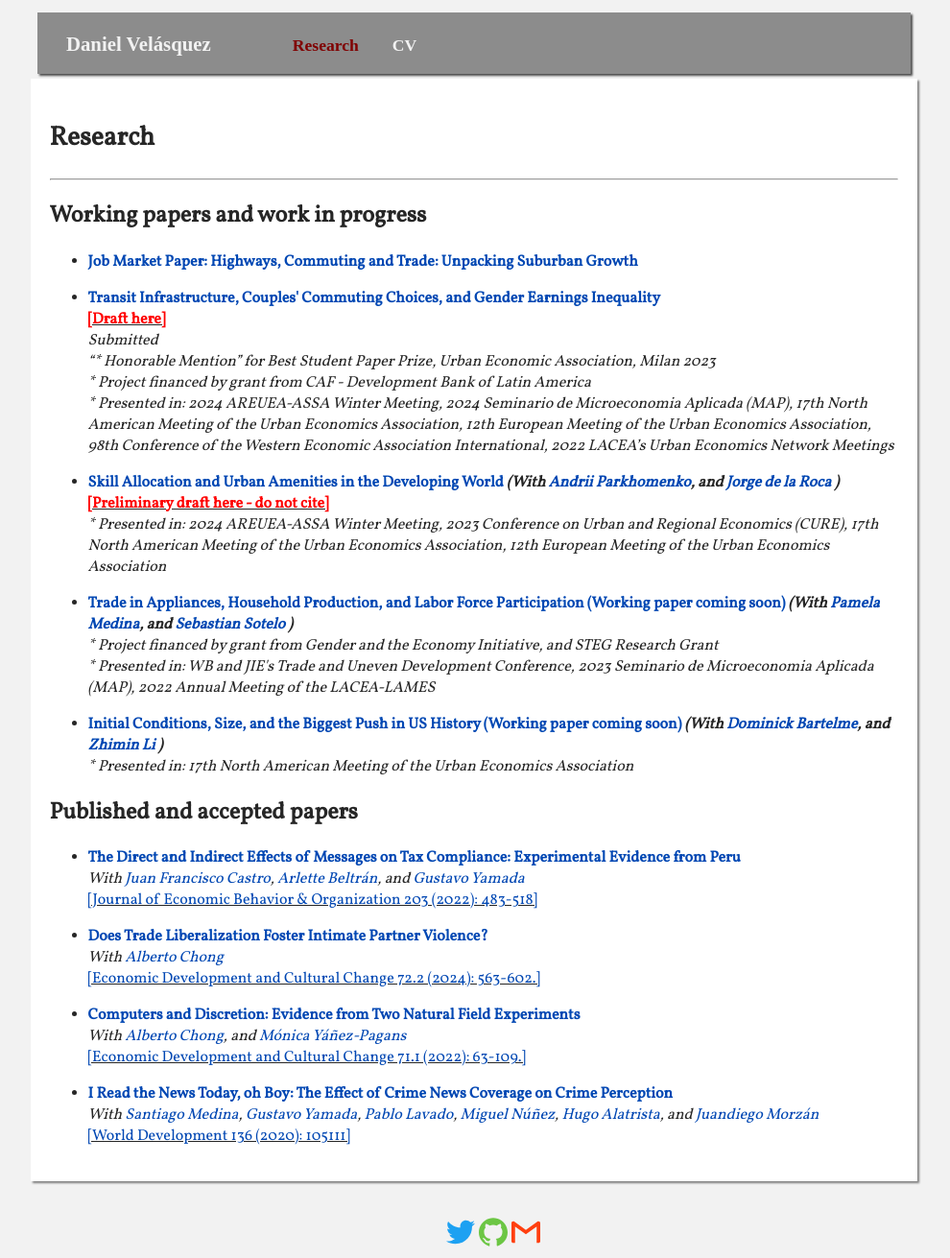
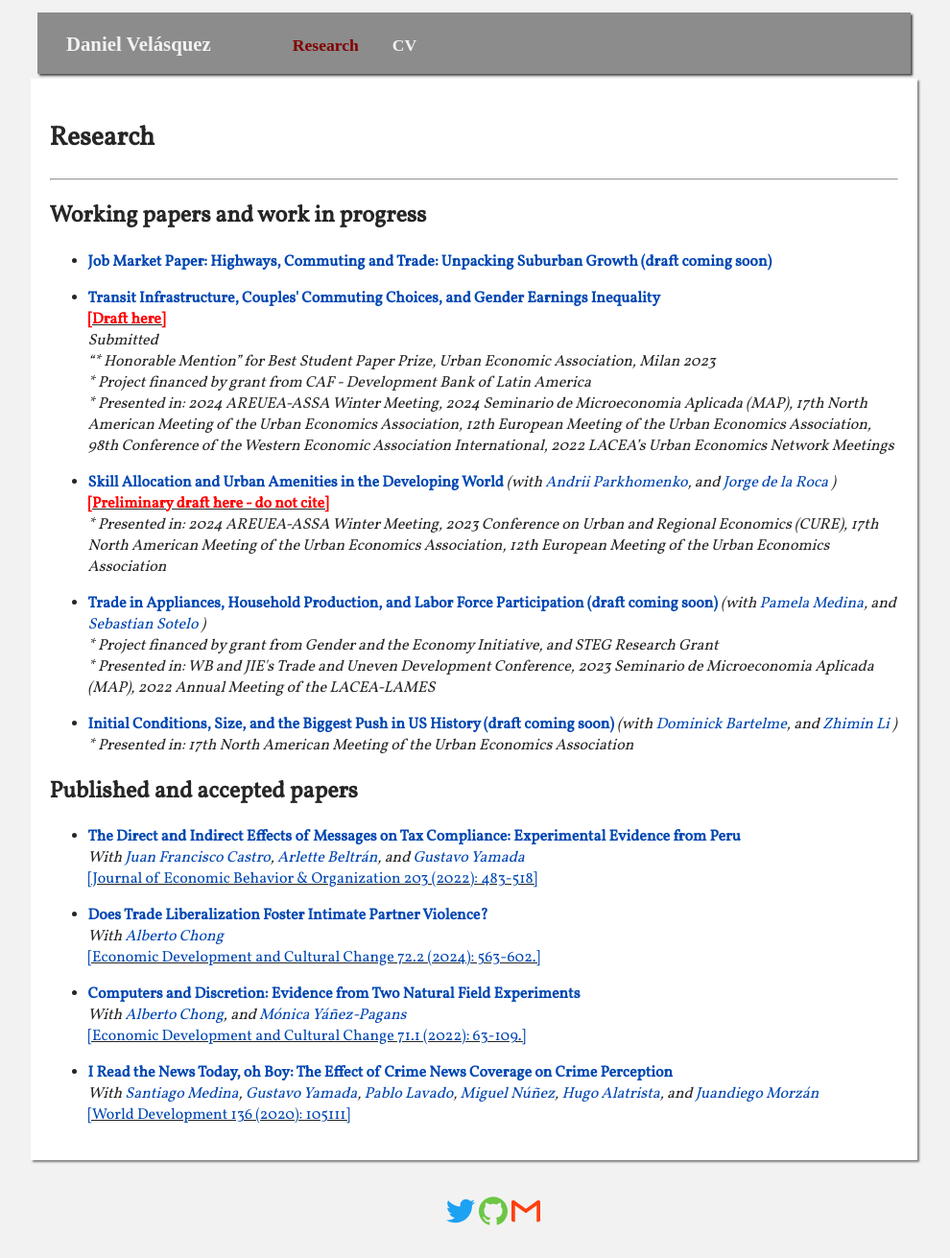
Before and after one commit to dvelasquezc/dvelasquezc.github.io, a Jekyll site: the page built from _pages/research.md, in a window 1280 px wide. Shown: the whole page at 96% size, without its empty margins (146-1136 px from the left). Built offline with Jekyll 4.4.1, drawn with Linux system fonts in a browser that asks for light colours; some web fonts are replaced; after the commit the page ends 1289 px from its top, so only the background shows below that.

```diff
--- a/_pages/research.md
+++ b/_pages/research.md
@@ -19,9 +19,9 @@
 
 		<div>
 		<ul>
-			<li style= "font-weight: bold;"><a href ="{{ paper.url }}">{{ paper.title }}</a>
+			<li ><a href ="{{ paper.url }}" style= "font-weight: bold;">{{ paper.title }}</a>
 			{% if paper.coauthors %}
-				<i> (With
+				<i> (with
 				{% assign coauthors = paper.coauthors | join: ',' | strip | split: ', ' %}
 				{% assign last = coauthors | last %}
 				{% assign first = coauthors | first %}
--- a/_research/JMP.md
+++ b/_research/JMP.md
@@ -1,5 +1,5 @@
 ---
-title: 'Job Market Paper: Highways, Commuting and Trade:  Unpacking Suburban Growth'
+title: 'Job Market Paper: Highways, Commuting and Trade:  Unpacking Suburban Growth (draft coming soon)'
 pubstatus: "mimeo"
 journal: "no"
 link: "no"
--- a/_research/bigpush.md
+++ b/_research/bigpush.md
@@ -1,5 +1,5 @@
 ---
-title: "Initial Conditions, Size, and the Biggest Push in US History (Working paper coming soon)"
+title: "Initial Conditions, Size, and the Biggest Push in US History (draft coming soon)"
 coauthors: Dominick Bartelme, Zhimin Li
 pubstatus: "mimeo"
 journal: "no"
--- a/_research/trade_hhprices.md
+++ b/_research/trade_hhprices.md
@@ -1,5 +1,5 @@
 ---
-title: 'Trade in Appliances, Household Production, and Labor Force Participation (Working paper coming soon)'
+title: 'Trade in Appliances, Household Production, and Labor Force Participation (draft coming soon)'
 coauthors: Pamela Medina, Sebastian Sotelo
 pubstatus: "mimeo"
 journal: "no"
```
